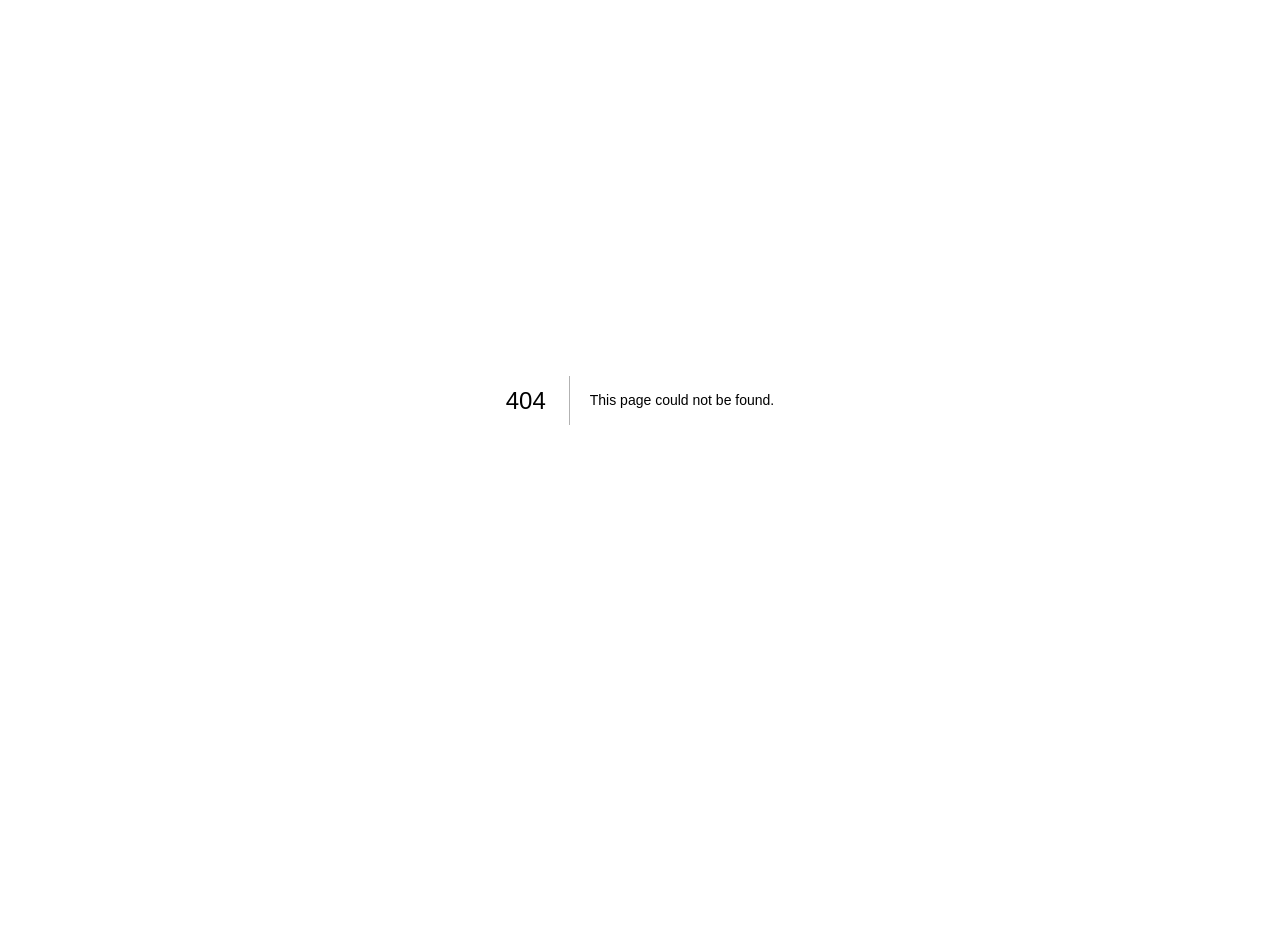
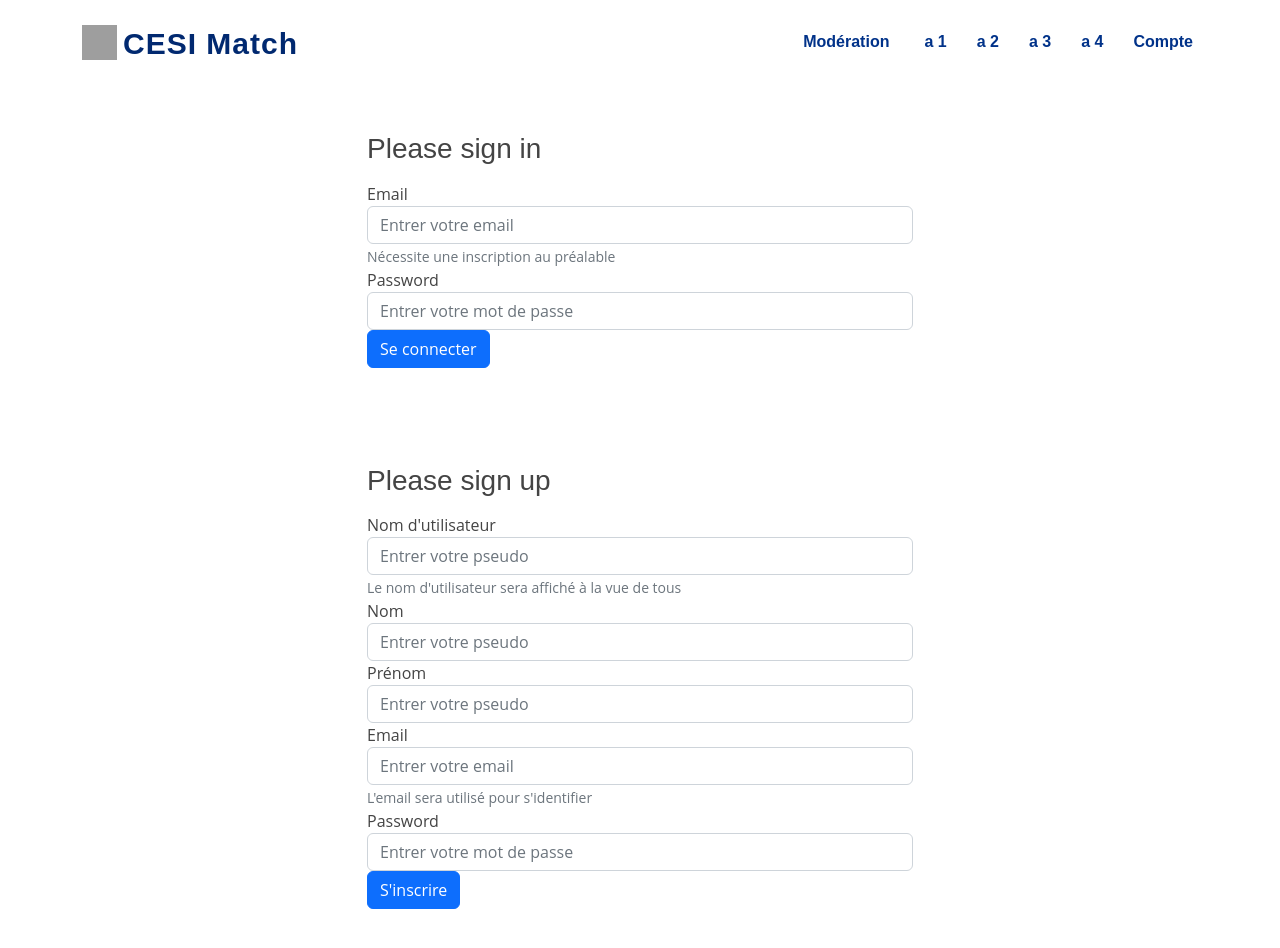
Before and after one commit to Projet-Collaboratif-CDA22/web-next-js-app, a Next.js app: page /accounts in a window 1280 px wide. Before the commit this address had no page. Shown: the top 948 px of the page. Before the commit the page ends 800 px from the top, so only its background shows below. Built offline with nearby package versions, Linux system fonts and the light colour scheme; grey boxes are pictures that could not be loaded.

Commit message:
feat(account): access account

```diff
--- /dev/null
+++ b/src/components/Account/AccountRegister.tsx
@@ -0,0 +1,71 @@
+export default function Register() {
+    return (
+        <div className="container">
+            <div className="row">
+                <div className="col-md-6 mx-auto">
+                    <div className="my-5">
+                        <h1 className="h3 mb-3 font-weight-normal">Please sign up</h1>
+                        <form>
+                            <div className="form-group">
+                                <label htmlFor="username">Nom d&apos;utilisateur</label>
+                                <input
+                                    type="text"
+                                    className="form-control"
+                                    id="username"
+                                    aria-describedby="usernameHelp"
+                                    placeholder="Entrer votre pseudo"
+                                />
+                                <small id="usernameHelp" className="form-text text-muted">
+                                    Le nom d&apos;utilisateur sera affiché à la vue de tous
+                                </small>
+                            </div>
+                            <div className="form-group">
+                                <label htmlFor="lastname">Nom</label>
+                                <input
+                                    type="text"
+                                    className="form-control"
+                                    id="lastname"
+                                    placeholder="Entrer votre pseudo"
+                                />
+                            </div>
+                            <div className="form-group">
+                                <label htmlFor="firstname">Prénom</label>
+                                <input
+                                    type="text"
+                                    className="form-control"
+                                    id="firstname"
+                                    placeholder="Entrer votre pseudo"
+                                />
+                            </div>
+                            <div className="form-group">
+                                <label htmlFor="email">Email</label>
+                                <input
+                                    type="email"
+                                    className="form-control"
+                                    id="email"
+                                    aria-describedby="emailHelp"
+                                    placeholder="Entrer votre email"
+                                />
+                                <small id="emailHelp" className="form-text text-muted">
+                                    L&apos;email sera utilisé pour s&apos;identifier
+                                </small>
+                            </div>
+                            <div className="form-group">
+                                <label htmlFor="password">Password</label>
+                                <input
+                                    type="password"
+                                    className="form-control"
+                                    id="password"
+                                    placeholder="Entrer votre mot de passe"
+                                />
+                            </div>
+                            <button type="submit" className="btn btn-primary">
+                                S&apos;inscrire
+                            </button>
+                        </form>
+                    </div>
+                </div>
+            </div>
+        </div>
+    );
+}
--- a/src/components/Header/header.tsx
+++ b/src/components/Header/header.tsx
@@ -75,10 +75,21 @@ function Header() {
                   a 4
                 </a>
               </li>
-              <li>
-                <a className="nav-link scrollto" href="src/components/Header#">
-                  a 5
+              <li className="dropdown">
+                <a href="src/components/Header#">
+                  <span>Compte</span> <i className="bi bi-chevron-right"></i>
                 </a>
+                <ul>
+                  <li>
+                    <Link href="/signin">S&apos;inscrire</Link>
+                  </li>
+                  <li>
+                    <Link href="/login">Se connecter</Link>
+                  </li>
+                  <li>
+                    <Link href="/logout">Se déconnecter</Link>
+                  </li>
+                </ul>
               </li>
             </ul>
             <i className="bi bi-list mobile-nav-toggle"></i>
--- /dev/null
+++ b/src/pages/accounts.tsx
@@ -0,0 +1,30 @@
+import Link from "next/link";
+import AccountsLogin from "@/components/Account/AccountLogin";
+import AccountsLogout from "@/components/Account/AccountLogout";
+import AccountsRegister from "@/components/Account/AccountRegister";
+import Header from "@/components/Header/header";
+
+function isLogged() {
+    // changer le "true" en "false" pour tester la page de login
+    if (false) {
+        return <AccountsLogout />;
+    } else {
+        return (
+            <>
+                <AccountsLogin />
+                <AccountsRegister />
+            </>
+        );
+    }
+}
+
+export default function Accounts() {
+    return (
+        <div>
+            <Header />
+            <section className="mt-4">
+                {isLogged()}
+            </section>
+        </div>
+    );
+}
--- /dev/null
+++ b/src/pages/api/accounts.ts
@@ -0,0 +1,10 @@
+export type Account = {
+  id: number;
+  email: string;
+  password: string;
+};
+
+export async function getAccounts() {
+  // const accounts = await fetch(`${process.env.NEXT_PUBLIC_API_URL}/accounts`);
+  // return await accounts.json();
+}
```
Also changed, not shown: src/pages/account/register.tsx (deleted, +0 -71 lines), src/components/Account/AccountLogin.tsx (renamed from src/pages/account/login.tsx), src/components/Account/AccountLogout.tsx (renamed from src/pages/account/logout.tsx).
